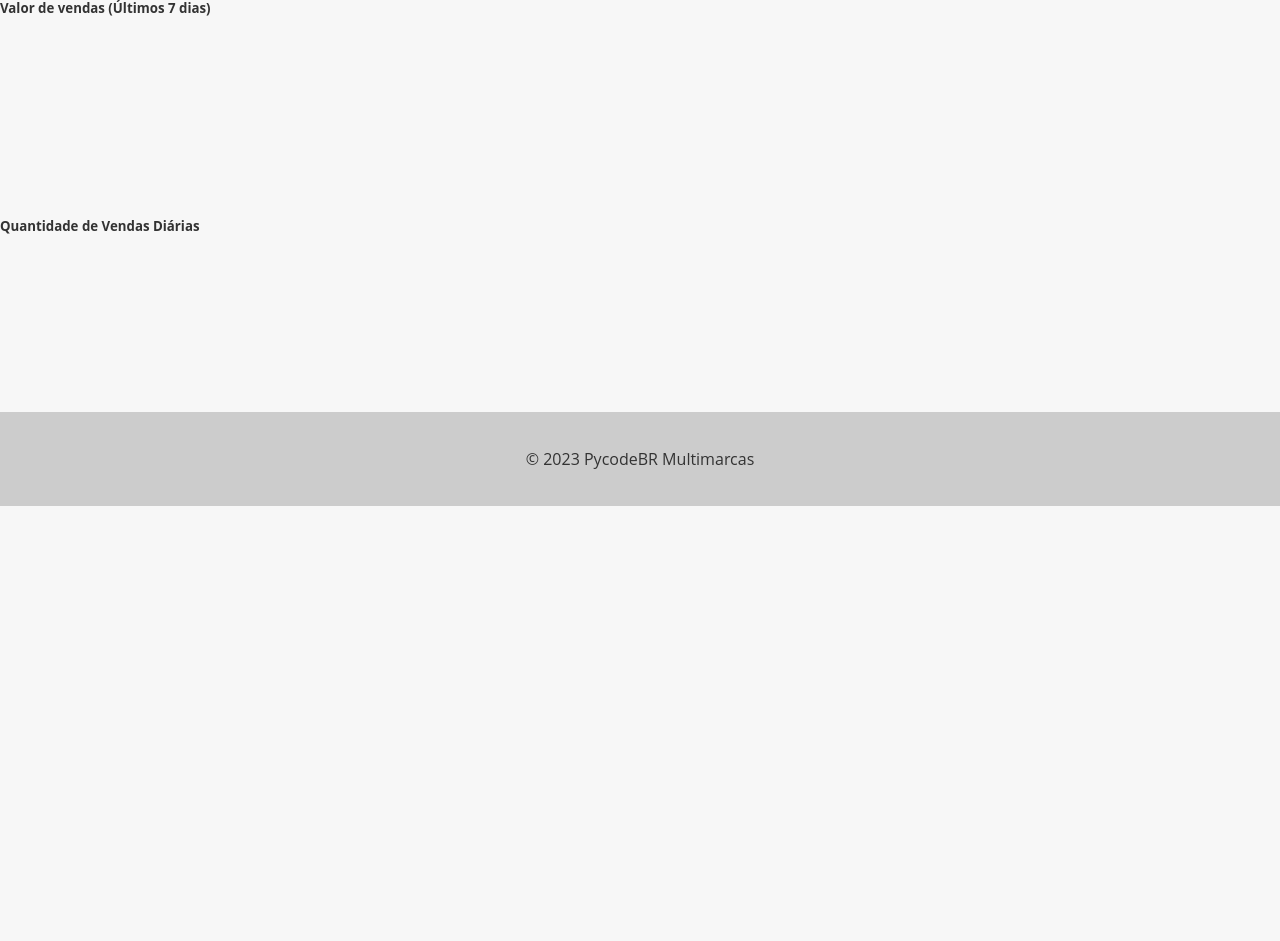
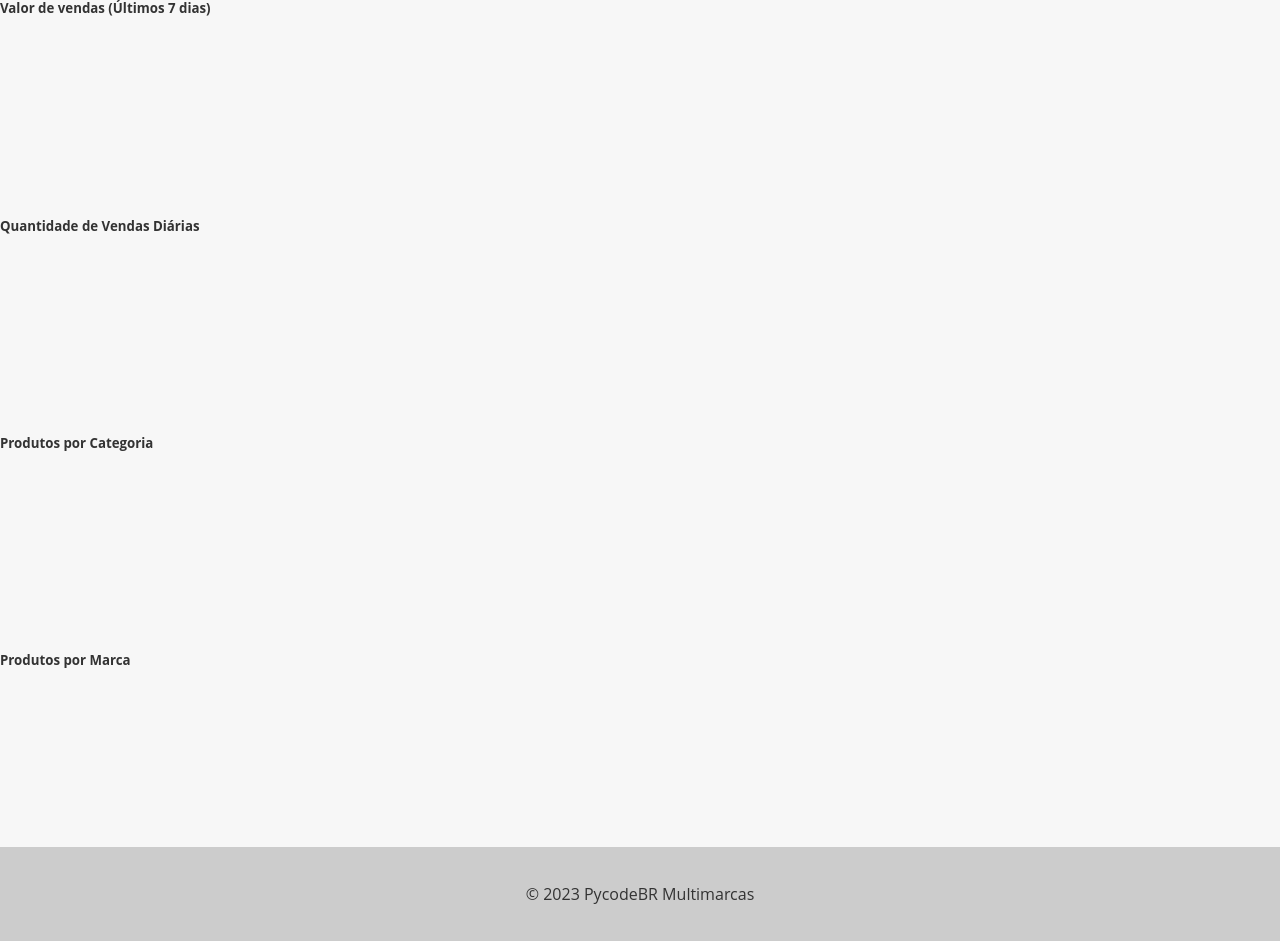
Before and after one commit to viniciusperrone/django-master, a Django app: template sge/core/templates/home.html in a window 1280 px wide. Shown: the part 615-1556 px from the top of the page. Before the commit the page ends 1121 px from the top, so only its background shows below. Run offline with Django 5.2, Linux system fonts and the light colour scheme; the template is opened without the code that fills it, so the values that code supplies are empty; a map, chart or similar area stays blank.

Commit message:
feat: added graphic_product_category_metric and graphic_product_brand_metric

```diff
--- a/sge/core/templates/home.html
+++ b/sge/core/templates/home.html
@@ -72,4 +72,66 @@
             });
         </script>
     </div>
+
+    <div class="row mt-4 justify-content-center">
+        <div class="col-md-6 text-center">
+            <h5 class="mb-3">Produtos por Categoria</h5>
+            <div class="mb-4"></div>
+            <div class="embed-responsive embed-responsive-1by1" style="width: 400px; display: inline-block;">
+                <canvas id="productByCategoryChart" class="embed-responsive-item"></canvas>
+            </div>
+        </div>
+        <div class="col-md-6 text-center">
+            <h5 class="mb-3">Produtos por Marca</h5>
+            <div class="mb-4"></div>
+            <div style="width: 400px; display: inline-block;">
+                <canvas id="productByBrandChart" class="embed-responsive-item"></canvas>
+            </div>
+        </div>
+
+        <script>
+            document.addEventListener("DOMContentLoaded", function() {
+                var productCountByCategory = JSON.parse('{{ product_count_by_category|safe }}')
+                var productCountByBrand = JSON.parse('{{ product_count_by_brand|safe }}')
+
+                var ctxCategory = document.getElementById('productByCategoryChart').getContext('2d')
+
+                var productByCategoryChart = new Chart(ctxCategory, {
+                    type: 'doughnut',
+                    data: {
+                        labels: Object.keys(productCountByCategory),
+                        datasets: [{
+                            data: Object.values(productCountByCategory),
+                            borderWidth: 1,
+                        }]
+                    },
+                    options: {
+                        plugins: {
+                            legend: {
+                                display: false
+                            }
+                        },
+                    }
+                })
+
+                var ctxBrand = document.getElementById('productByBrandChart').getContext('2d')
+                var productCountByBrandChart = new Chart(ctxBrand, {
+                    type: 'doughnut',
+                    data: {
+                        labels: Object.keys(productCountByBrand),
+                        datasets: [{
+                            data: Object.values(productCountByBrand),
+                        }]
+                    },
+                    options: {
+                        plugins: {
+                            legend: {
+                                display: false
+                            }
+                        },
+                    }
+                })
+            });
+        </script>
+    </div>
 {% endblock %}
--- a/sge/core/views.py
+++ b/sge/core/views.py
@@ -1,7 +1,7 @@
 from django.shortcuts import render
 import json
 
-from utils.metrics import get_products_metrics, get_sales_metrics, get_daily_sales_data, get_daily_sales_quantity_data
+from utils.metrics import get_products_metrics, get_sales_metrics, get_daily_sales_data, get_daily_sales_quantity_data, get_graphic_product_category_metric, get_graphic_product_brand_metric
 
 
 def home(request):
@@ -9,12 +9,16 @@ def home(request):
     sales_metrics = get_sales_metrics()
     daily_sales_data = get_daily_sales_data()
     daily_sales_quantity_data = get_daily_sales_quantity_data()
+    graphic_product_category_metric = get_graphic_product_category_metric()
+    graphic_product_brand_metric = get_graphic_product_brand_metric()
 
     context = {
         'product_metrics': products_metrics,
         'sales_metrics': sales_metrics,
         'daily_sales_data': json.dumps(daily_sales_data),
         'daily_sales_quantity_data': json.dumps(daily_sales_quantity_data),
+        'product_count_by_category': json.dumps(graphic_product_category_metric),
+        'product_count_by_brand': json.dumps(graphic_product_brand_metric),
     }
 
     return render(request, 'home.html', context)
```
Also changed, not shown: sge/utils/metrics.py (+14 -1 lines).
